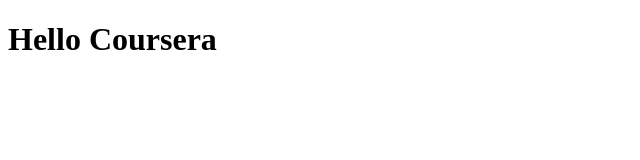
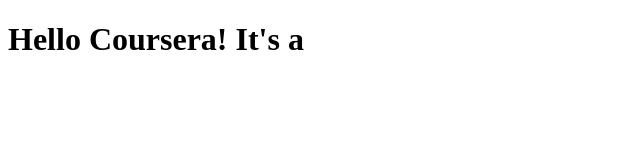
Before and after one commit to feizan6/coursera-work, a plain HTML site: page site/index.html in a window 1280 px wide. Shown: the whole page, without its empty margins (0-640 px from the left). Drawn offline with Linux system fonts and the light colour scheme.

Commit message:
Small change to index

```diff
--- a/site/index.html
+++ b/site/index.html
@@ -4,6 +4,6 @@
 	<title>Hello Coursera!</title>
 </head>
 <body>
-<h1>Hello Coursera</h1>
+<h1>Hello Coursera! It's a </h1>
 </body>
 </html>
```
